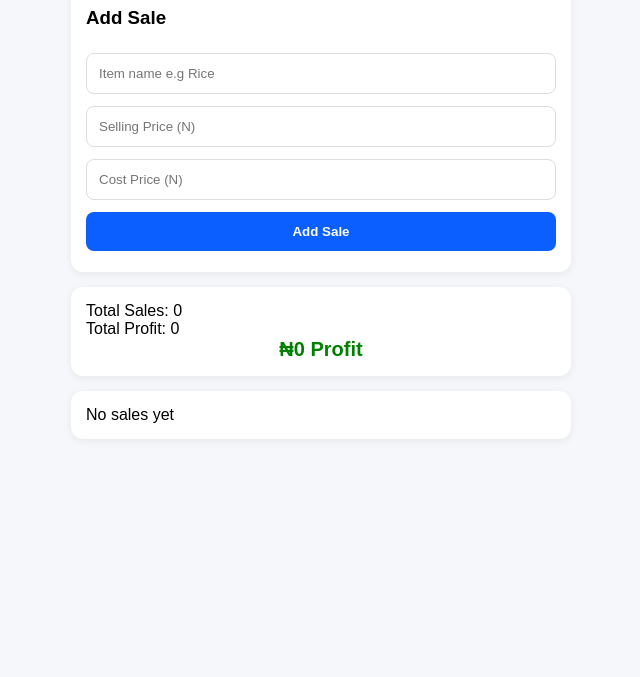
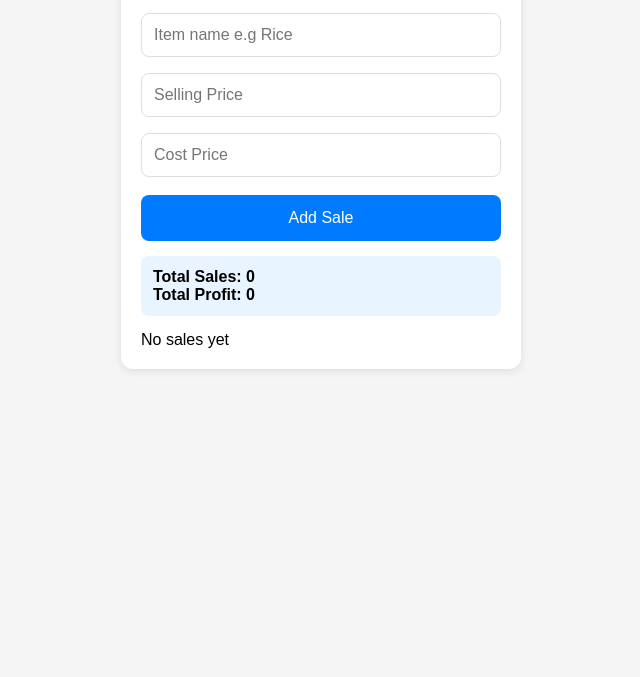
Before and after one commit to tunde-shop-2026/shop-tracker, a plain HTML site: page index.html in a window 1280 px wide. Shown: the part 123-800 px from the top of the page, without its empty margins (319-959 px from the left). Drawn offline with Linux system fonts and the light colour scheme.

Commit message:
Update index.html

```diff
--- a/index.html
+++ b/index.html
@@ -4,57 +4,46 @@
 <meta name="viewport" content="width=device-width, initial-scale=1">
 <title>My Shop Tracker</title>
 <style>
-body{font-family:Arial;background:#f5f7fb;padding:15px;max-width:500px;margin:auto}
-h1{text-align:center;color:#0b5fff}
-.card{background:white;padding:15px;border-radius:12px;box-shadow:0 2px 8px #0001;margin-bottom:15px}
-input,button{width:100%;padding:12px;margin:6px 0;border-radius:8px;border:1px solid #ddd;box-sizing:border-box}
-button{background:#0b5fff;color:white;border:none;font-weight:bold;cursor:pointer}
-button:active{opacity:.8}
-.item{display:flex;justify-content:space-between;padding:8px 0;border-bottom:1px solid #eee}
-.total{font-size:20px;font-weight:bold;text-align:center;color:green}
+body{font-family:sans-serif;max-width:400px;margin:20px auto;padding:20px;background:#f5f5f5}
+.card{background:white;padding:20px;border-radius:12px;box-shadow:0 2px 8px rgba(0,0,0,0.1)}
+input{width:100%;padding:12px;margin:8px 0;border:1px solid #ddd;border-radius:8px;box-sizing:border-box;font-size:16px}
+button{width:100%;padding:14px;background:#007bff;color:white;border:none;border-radius:8px;font-size:16px;margin-top:10px;cursor:pointer}
+.sale{border-bottom:1px solid #eee;padding:10px 0;display:flex;justify-content:space-between}
+.totals{margin-top:15px;font-weight:bold;background:#e8f4ff;padding:12px;border-radius:8px}
 </style>
 </head>
 <body>
-<h1>🛒 My Shop Tracker</h1>
-
 <div class="card">
-<h3>Add Sale</h3>
+<h2 style="text-align:center">My Shop Tracker</h2>
 <input id="name" placeholder="Item name e.g Rice">
-<input id="price" type="number" placeholder="Selling Price (N)">
-<input id="cost" type="number" placeholder="Cost Price (N)">
-<button onclick="add()">Add Sale</button>
+<input id="sell" type="number" placeholder="Selling Price">
+<input id="cost" type="number" placeholder="Cost Price">
+<button onclick="addSale()">Add Sale</button>
+<div class="totals">
+<div>Total Sales: <span id="tSales">0</span></div>
+<div>Total Profit: <span id="tProfit">0</span></div>
 </div>
-
-<div class="card">
-<div>Total Sales: <span id="sales">0</span></div>
-<div>Total Profit: <span id="profit">0</span></div>
-<div class="total">₦<span id="total">0</span> Profit</div>
+<div id="list" style="margin-top:15px"></div>
 </div>
-
-<div class="card" id="list">No sales yet</div>
-
 <script>
-let data=JSON.parse(localStorage.getItem('shop')||'[]');
+let sales = JSON.parse(localStorage.getItem('sales')||'[]');
 function render(){
- let s=0,p=0,h='';
- data.forEach((d,i)=>{
-  s+=+d.price; p+=(d.price-d.cost);
-  h+=`<div class=item><span>${d.name} - ₦${d.price}</span><span>Profit ₦${d.price-d.cost} <a href=# onclick="del(${i})">❌</a></span></div>`;
- });
- document.getElementById('sales').innerText=data.length;
- document.getElementById('total').innerText=p;
- document.getElementById('profit').innerText=p;
- document.getElementById('list').innerHTML=h||'No sales yet';
- localStorage.setItem('shop',JSON.stringify(data));
+ let ts=0,tp=0,html='';
+ sales.forEach(s=>{ts+=s.sell; tp+=(s.sell-s.cost); html+=`<div class=sale><span>${s.name} - ${s.sell}</span><b style=color:green>+${s.sell-s.cost}</b></div>`});
+ document.getElementById('tSales').innerText=ts;
+ document.getElementById('tProfit').innerText=tp;
+ document.getElementById('list').innerHTML=html||'No sales yet';
+ localStorage.setItem('sales',JSON.stringify(sales));
 }
-function add(){
- let n=name.value, pr=price.value, c=cost.value;
- if(!n||!pr||!c)return alert('Fill all fields');
- data.push({name:n,price:+pr,cost:+c});
- name.value=price.value=cost.value='';
+function addSale(){
+ let n=document.getElementById('name').value;
+ let s=parseInt(document.getElementById('sell').value);
+ let c=parseInt(document.getElementById('cost').value);
+ if(!n||!s||!c){alert('Fill all 3 fields');return}
+ sales.unshift({name:n,sell:s,cost:c});
+ document.getElementById('name').value='';document.getElementById('sell').value='';document.getElementById('cost').value='';
  render();
 }
-function del(i){data.splice(i,1);render();}
 render();
 </script>
 </body>
```
